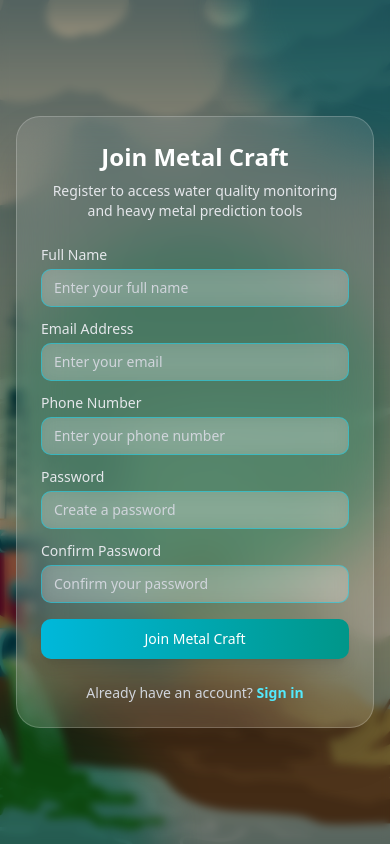
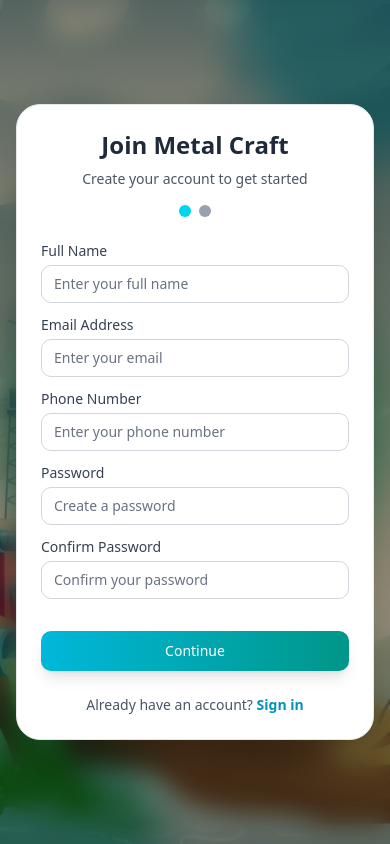
Before and after one commit to Team-ALPHABETxD/sih_workspace, a Next.js app in the folder frontend/: page /signup in a window 390 px wide. Built offline with nearby package versions, Linux system fonts and the light colour scheme.

Commit message:
Signup page UI enhanced

```diff
--- a/frontend/app/signup/page.tsx
+++ b/frontend/app/signup/page.tsx
@@ -1,19 +1,25 @@
 "use client";
 import { useState } from "react";
-import { motion } from "framer-motion";
+import { motion, AnimatePresence } from "framer-motion";
 
 export default function SignupPage() {
+  const [currentStep, setCurrentStep] = useState(0);
   const [formData, setFormData] = useState({
+    // Step 1 fields
     name: "",
     email: "",
     phoneNumber: "",
     password: "",
-    confirmPassword: ""
+    confirmPassword: "",
+    // Step 2 fields
+    gender: "",
+    age: "",
+    occupation: ""
   });
 
   const [errors, setErrors] = useState<{[key: string]: string}>({});
 
-  const handleInputChange = (e: React.ChangeEvent<HTMLInputElement>) => {
+  const handleInputChange = (e: React.ChangeEvent<HTMLInputElement | HTMLSelectElement>) => {
     const { name, value } = e.target;
     setFormData(prev => ({
       ...prev,
@@ -29,7 +35,7 @@ export default function SignupPage() {
     }
   };
 
-  const validateForm = () => {
+  const validateStep1 = () => {
     const newErrors: {[key: string]: string} = {};
 
     if (!formData.name.trim()) {
@@ -62,11 +68,43 @@ export default function SignupPage() {
     return Object.keys(newErrors).length === 0;
   };
 
+  const validateStep2 = () => {
+    const newErrors: {[key: string]: string} = {};
+
+    if (!formData.gender) {
+      newErrors.gender = "Gender is required";
+    }
+
+    if (!formData.age) {
+      newErrors.age = "Age is required";
+    } else if (parseInt(formData.age) < 13 || parseInt(formData.age) > 120) {
+      newErrors.age = "Age must be between 13 and 120";
+    }
+
+    if (!formData.occupation.trim()) {
+      newErrors.occupation = "Occupation is required";
+    }
+
+    setErrors(newErrors);
+    return Object.keys(newErrors).length === 0;
+  };
+
+  const handleNext = () => {
+    if (currentStep === 0 && validateStep1()) {
+      setCurrentStep(1);
+    }
+  };
+
+  const handleBack = () => {
+    setCurrentStep(0);
+  };
+
   const handleSubmit = (e: React.FormEvent) => {
     e.preventDefault();
-    if (validateForm()) {
+    if (currentStep === 1 && validateStep2()) {
       console.log("Form submitted:", formData);
       // Handle form submission here
+      alert("Account created successfully!");
     }
   };
 
@@ -81,7 +119,7 @@ export default function SignupPage() {
       }}
     >
       {/* Dark overlay and blur for better text readability */}
-      <div className="absolute inset-0 bg-black/40 backdrop-blur-[4px]"></div>
+      <div className="absolute inset-0 bg-black/40 backdrop-blur-md"></div>
 
       {/* Blurred Background Elements */}
       <div className="absolute inset-0 overflow-hidden">
@@ -96,11 +134,10 @@ export default function SignupPage() {
         transition={{ duration: 0.6 }}
         className="w-full max-w-5xl relative z-10"
       >
-        <div className="backdrop-blur-xl bg-white/10 rounded-3xl shadow-2xl border border-white/20 overflow-hidden">
-          <div className="grid grid-cols-1 lg:grid-cols-2 min-h-[500px]">
+        <div className="bg-white rounded-3xl shadow-2xl border border-gray-200 overflow-hidden">
+          <div className="grid grid-cols-1 lg:grid-cols-2 min-h-[600px]">
             {/* Left Section - Image/Illustration */}
-             <div className="hidden lg:flex bg-gradient-to-br from-cyan-600/90 to-teal-700/90 p-12 flex-col justify-center relative overflow-hidden backdrop-blur-sm">
-               <div className="absolute inset-0 bg-white/10"></div>
+             <div className="hidden lg:flex bg-gradient-to-br from-cyan-600 to-teal-700 p-12 flex-col justify-center relative overflow-hidden">
               <motion.div
                 initial={{ opacity: 0, x: -20 }}
                 animate={{ opacity: 1, x: 0 }}
@@ -113,15 +150,15 @@ export default function SignupPage() {
                 </p>
 
                 {/* SVG Illustration */}
-                <div className="mt-10">
+                <div className="mt-6">
                   <img
                     src="/signupPage.svg"
                     alt="Signup illustration"
-                    className="w-full h-64 object-contain"
+                    className="w-full h-56 object-contain"
                   />
                 </div>
 
-                <div className="mt-12 flex items-center space-x-4">
+                <div className="mt-10 flex items-center space-x-4">
                   <div className="w-12 h-12 rounded-full bg-white/20 flex items-center justify-center">
                     <svg className="w-6 h-6" fill="none" stroke="currentColor" viewBox="0 0 24 24" xmlns="http://www.w3.org/2000/svg">
                       <path strokeLinecap="round" strokeLinejoin="round" strokeWidth="2" d="M9 12l2 2 4-4m5.618-4.016A11.955 11.955 0 0112 2.944a11.955 11.955 0 01-8.618 3.04A12.02 12.02 0 003 9c0 5.591 3.824 10.29 9 11.622 5.176-1.332 9-6.03 9-11.622 0-1.042-.133-2.052-.382-3.016z"></path>
@@ -136,13 +173,39 @@ export default function SignupPage() {
             <div className="p-6 flex items-center justify-center">
               <div className="w-full max-w-md">
                 <div className="text-center mb-6">
-                   <h2 className="text-2xl font-bold text-white mb-2">Join Metal Craft</h2>
-                   <p className="text-gray-200 text-sm">Register to access water quality monitoring and heavy metal prediction tools</p>
+                  <h2 className="text-2xl font-bold text-gray-800 mb-2">Join Metal Craft</h2>
+                  <p className="text-gray-600 text-sm">
+                    {currentStep === 0
+                      ? "Create your account to get started"
+                      : "Tell us a bit more about yourself"}
+                  </p>
+
+                  {/* Step indicator dots */}
+                  <div className="flex justify-center mt-4 mb-2">
+                    {[0, 1].map((step) => (
+                      <div
+                        key={step}
+                        className={`w-3 h-3 rounded-full mx-1 ${
+                          currentStep === step ? "bg-cyan-400" : "bg-gray-400"
+                        }`}
+                      />
+                    ))}
                   </div>
-                <form onSubmit={handleSubmit} className="space-y-4">
+                </div>
+
+                <AnimatePresence mode="wait">
+                  {currentStep === 0 ? (
+                    <motion.div
+                      key="step1"
+                      initial={{ opacity: 0, x: 20 }}
+                      animate={{ opacity: 1, x: 0 }}
+                      exit={{ opacity: 0, x: -20 }}
+                      transition={{ duration: 0.3 }}
+                    >
+                      <form className="space-y-4">
                         <div className="space-y-3">
                           <div>
-                      <label htmlFor="name" className="block text-sm font-medium text-gray-200 mb-1">
+                      <label htmlFor="name" className="block text-sm font-medium text-gray-700 mb-1">
                         Full Name
                       </label>
                             <input
@@ -153,7 +216,7 @@ export default function SignupPage() {
                               onChange={handleInputChange}
                               placeholder="Enter your full name"
                         className={`w-full px-3 py-2 text-sm border rounded-lg focus:outline-none focus:ring-2 focus:ring-cyan-400 focus:border-transparent transition-all duration-200 ${
-                          errors.name ? 'border-red-400 bg-red-500/20 text-red-100' : 'border-cyan-400/50 bg-white/20 backdrop-blur-sm text-white placeholder-gray-300'
+                          errors.name ? 'border-red-400 bg-red-50 text-red-900' : 'border-gray-300 bg-white text-gray-900 placeholder-gray-500'
                         }`}
                               required
                             />
@@ -161,7 +224,7 @@ export default function SignupPage() {
                           </div>
 
                           <div>
-                      <label htmlFor="email" className="block text-sm font-medium text-gray-200 mb-1">
+                      <label htmlFor="email" className="block text-sm font-medium text-gray-700 mb-1">
                         Email Address
                       </label>
                             <input
@@ -172,7 +235,7 @@ export default function SignupPage() {
                               onChange={handleInputChange}
                               placeholder="Enter your email"
                         className={`w-full px-3 py-2 text-sm border rounded-lg focus:outline-none focus:ring-2 focus:ring-cyan-400 focus:border-transparent transition-all duration-200 ${
-                          errors.email ? 'border-red-400 bg-red-500/20 text-red-100' : 'border-cyan-400/50 bg-white/20 backdrop-blur-sm text-white placeholder-gray-300'
+                          errors.email ? 'border-red-400 bg-red-50 text-red-900' : 'border-gray-300 bg-white text-gray-900 placeholder-gray-500'
                         }`}
                               required
                             />
@@ -180,7 +243,7 @@ export default function SignupPage() {
                           </div>
 
                           <div>
-                      <label htmlFor="phoneNumber" className="block text-sm font-medium text-gray-200 mb-1">
+                      <label htmlFor="phoneNumber" className="block text-sm font-medium text-gray-700 mb-1">
                         Phone Number
                       </label>
                             <input
@@ -191,7 +254,7 @@ export default function SignupPage() {
                               onChange={handleInputChange}
                               placeholder="Enter your phone number"
                         className={`w-full px-3 py-2 text-sm border rounded-lg focus:outline-none focus:ring-2 focus:ring-cyan-400 focus:border-transparent transition-all duration-200 ${
-                          errors.phoneNumber ? 'border-red-400 bg-red-500/20 text-red-100' : 'border-cyan-400/50 bg-white/20 backdrop-blur-sm text-white placeholder-gray-300'
+                          errors.phoneNumber ? 'border-red-400 bg-red-50 text-red-900' : 'border-gray-300 bg-white text-gray-900 placeholder-gray-500'
                         }`}
                               required
                             />
@@ -199,7 +262,7 @@ export default function SignupPage() {
                           </div>
 
                           <div>
-                      <label htmlFor="password" className="block text-sm font-medium text-gray-200 mb-1">
+                      <label htmlFor="password" className="block text-sm font-medium text-gray-700 mb-1">
                         Password
                       </label>
                             <input
@@ -210,7 +273,7 @@ export default function SignupPage() {
                               onChange={handleInputChange}
                               placeholder="Create a password"
                         className={`w-full px-3 py-2 text-sm border rounded-lg focus:outline-none focus:ring-2 focus:ring-cyan-400 focus:border-transparent transition-all duration-200 ${
-                          errors.password ? 'border-red-400 bg-red-500/20 text-red-100' : 'border-cyan-400/50 bg-white/20 backdrop-blur-sm text-white placeholder-gray-300'
+                          errors.password ? 'border-red-400 bg-red-50 text-red-900' : 'border-gray-300 bg-white text-gray-900 placeholder-gray-500'
                         }`}
                               required
                             />
@@ -218,7 +281,7 @@ export default function SignupPage() {
                           </div>
 
                           <div>
-                      <label htmlFor="confirmPassword" className="block text-sm font-medium text-gray-200 mb-1">
+                      <label htmlFor="confirmPassword" className="block text-sm font-medium text-gray-700 mb-1">
                         Confirm Password
                       </label>
                             <input
@@ -229,7 +292,7 @@ export default function SignupPage() {
                               onChange={handleInputChange}
                               placeholder="Confirm your password"
                         className={`w-full px-3 py-2 text-sm border rounded-lg focus:outline-none focus:ring-2 focus:ring-cyan-400 focus:border-transparent transition-all duration-200 ${
-                          errors.confirmPassword ? 'border-red-400 bg-red-500/20 text-red-100' : 'border-cyan-400/50 bg-white/20 backdrop-blur-sm text-white placeholder-gray-300'
+                          errors.confirmPassword ? 'border-red-400 bg-red-50 text-red-900' : 'border-gray-300 bg-white text-gray-900 placeholder-gray-500'
                         }`}
                               required
                             />
@@ -238,22 +301,117 @@ export default function SignupPage() {
                         </div>
 
                         <button
-                    type="submit"
-                    className="w-full bg-gradient-to-r from-cyan-500 to-teal-600 text-white py-2.5 px-4 rounded-lg font-medium text-sm hover:from-cyan-600 hover:to-teal-700 focus:outline-none focus:ring-2 focus:ring-cyan-400 focus:ring-offset-2 transition-all duration-200 shadow-lg hover:shadow-xl"
+                          type="button"
+                          onClick={handleNext}
+                          className="w-full bg-gradient-to-r from-cyan-500 to-teal-600 text-white py-2.5 px-4 rounded-lg font-medium text-sm hover:from-cyan-600 hover:to-teal-700 focus:outline-none focus:ring-2 focus:ring-cyan-400 focus:ring-offset-2 transition-all duration-200 shadow-lg hover:shadow-xl mt-4"
                         >
-                    Join Metal Craft
+                          Continue
                         </button>
 
                         {/* Login Link */}
                         <div className="text-center pt-2">
-                    <p className="text-gray-300 text-sm">
+                          <p className="text-gray-600 text-sm">
                             Already have an account?{" "}
-                      <a href="/login" className="text-cyan-300 hover:text-cyan-200 font-semibold transition-colors duration-200">
+                            <a href="/login" className="text-cyan-600 hover:text-cyan-800 font-semibold transition-colors duration-200">
                               Sign in
                             </a>
                           </p>
                         </div>
                       </form>
+                    </motion.div>
+                  ) : (
+                    <motion.div
+                      key="step2"
+                      initial={{ opacity: 0, x: 20 }}
+                      animate={{ opacity: 1, x: 0 }}
+                      exit={{ opacity: 0, x: -20 }}
+                      transition={{ duration: 0.3 }}
+                    >
+                      <form onSubmit={handleSubmit} className="space-y-4">
+                        <div className="space-y-3">
+                          <div>
+                            <label htmlFor="gender" className="block text-sm font-medium text-gray-700 mb-1">
+                              Gender
+                            </label>
+                            <select
+                              id="gender"
+                              name="gender"
+                              value={formData.gender}
+                              onChange={handleInputChange}
+                              className={`w-full px-3 py-2 text-sm border rounded-lg focus:outline-none focus:ring-2 focus:ring-cyan-400 focus:border-transparent transition-all duration-200 ${
+                                errors.gender ? 'border-red-400 bg-red-50 text-red-900' : 'border-gray-300 bg-white text-gray-900'
+                              }`}
+                              required
+                            >
+                              <option value="" className="text-gray-800">Select your gender</option>
+                              <option value="male" className="text-gray-800">Male</option>
+                              <option value="female" className="text-gray-800">Female</option>
+                              <option value="other" className="text-gray-800">Other</option>
+                              <option value="prefer-not-to-say" className="text-gray-800">Prefer not to say</option>
+                            </select>
+                            {errors.gender && <p className="text-red-300 text-xs mt-1">{errors.gender}</p>}
+                          </div>
+
+                          <div>
+                            <label htmlFor="age" className="block text-sm font-medium text-gray-700 mb-1">
+                              Age
+                            </label>
+                            <input
+                              id="age"
+                              name="age"
+                              type="number"
+                              value={formData.age}
+                              onChange={handleInputChange}
+                              placeholder="Enter your age"
+                              min="13"
+                              max="120"
+                              className={`w-full px-3 py-2 text-sm border rounded-lg focus:outline-none focus:ring-2 focus:ring-cyan-400 focus:border-transparent transition-all duration-200 ${
+                                errors.age ? 'border-red-400 bg-red-50 text-red-900' : 'border-gray-300 bg-white text-gray-900 placeholder-gray-500'
+                              }`}
+                              required
+                            />
+                            {errors.age && <p className="text-red-300 text-xs mt-1">{errors.age}</p>}
+                          </div>
+
+                          <div>
+                            <label htmlFor="occupation" className="block text-sm font-medium text-gray-700 mb-1">
+                              Occupation
+                            </label>
+                            <input
+                              id="occupation"
+                              name="occupation"
+                              type="text"
+                              value={formData.occupation}
+                              onChange={handleInputChange}
+                              placeholder="Enter your occupation"
+                              className={`w-full px-3 py-2 text-sm border rounded-lg focus:outline-none focus:ring-2 focus:ring-cyan-400 focus:border-transparent transition-all duration-200 ${
+                                errors.occupation ? 'border-red-400 bg-red-50 text-red-900' : 'border-gray-300 bg-white text-gray-900 placeholder-gray-500'
+                              }`}
+                              required
+                            />
+                            {errors.occupation && <p className="text-red-300 text-xs mt-1">{errors.occupation}</p>}
+                          </div>
+                        </div>
+
+                        <div className="flex space-x-3 mt-6">
+                          <button
+                            type="button"
+                            onClick={handleBack}
+                            className="w-1/3 bg-gray-200 text-gray-800 py-2.5 px-4 rounded-lg font-medium text-sm hover:bg-gray-300 focus:outline-none focus:ring-2 focus:ring-cyan-400 focus:ring-offset-2 transition-all duration-200 border border-gray-300"
+                          >
+                            Back
+                          </button>
+                          <button
+                            type="submit"
+                            className="w-2/3 bg-gradient-to-r from-cyan-500 to-teal-600 text-white py-2.5 px-4 rounded-lg font-medium text-sm hover:from-cyan-600 hover:to-teal-700 focus:outline-none focus:ring-2 focus:ring-cyan-400 focus:ring-offset-2 transition-all duration-200 shadow-lg hover:shadow-xl"
+                          >
+                            Create Account
+                          </button>
+                        </div>
+                      </form>
+                    </motion.div>
+                  )}
+                </AnimatePresence>
               </div>
             </div>
           </div>
```
Lines whose indentation alone changed are shown as unchanged.
